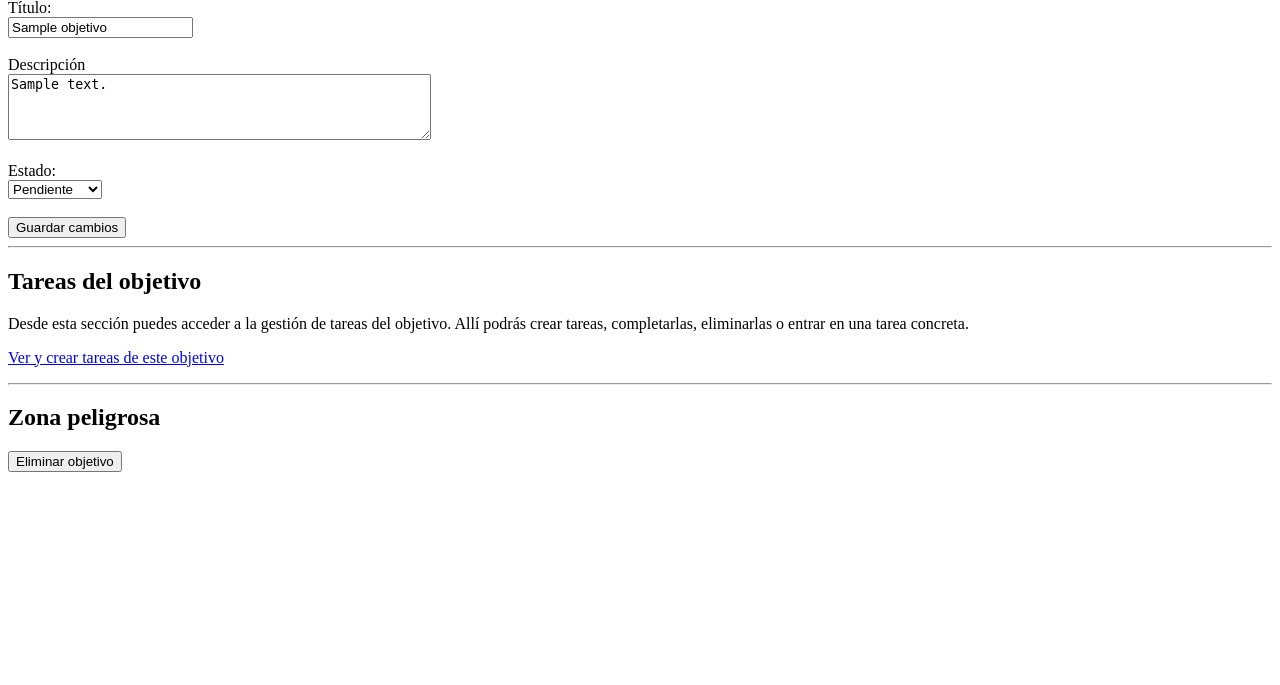
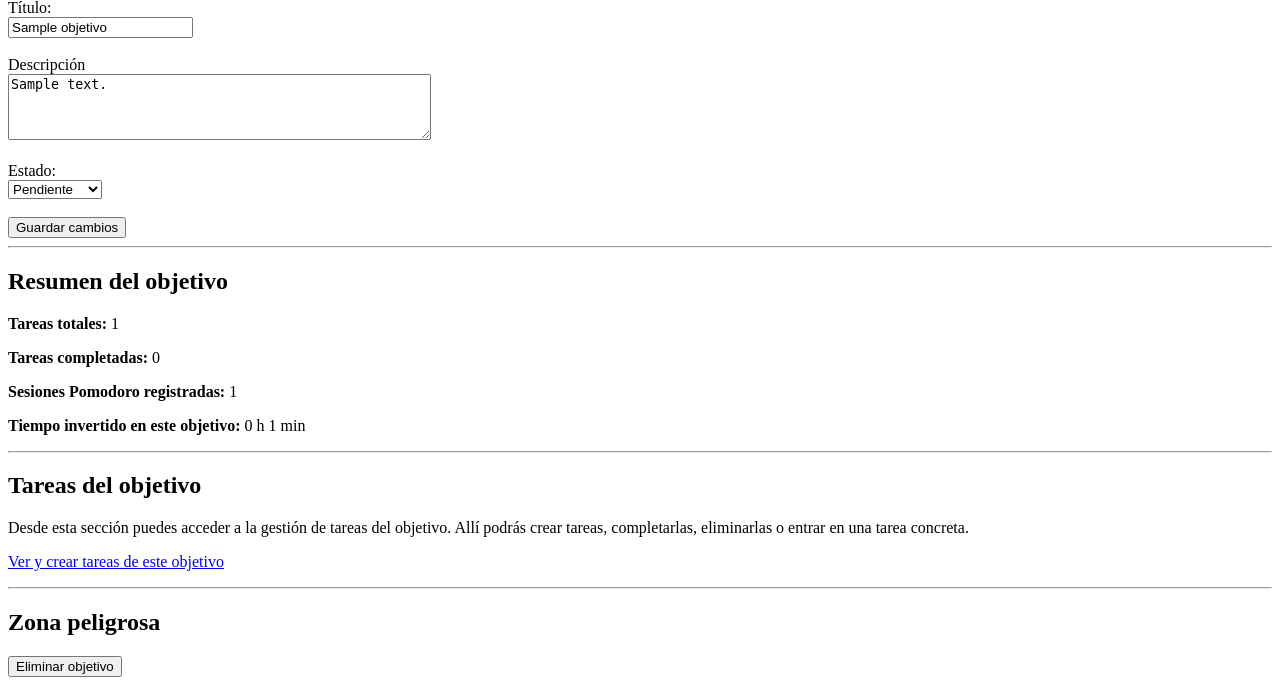
Before and after one commit to Sogdahr/Organica, a PHP site: page /objetivo_detalle.php?id_objetivo=1 in a window 1280 px wide. Shown: the part 254-939 px from the top of the page. Before the commit the page ends 726 px from the top, so only its background shows below. Run offline with PHP 8.4, Linux system fonts and the light colour scheme; the visitor is signed in with stand-in values (Sample User, id 1); tables that the repository leaves empty hold one stand-in row (values such as "Sample post").

Commit message:
Adición de resumen de productividad por objetivo

```diff
--- a/public/objetivo_detalle.php
+++ b/public/objetivo_detalle.php
@@ -28,6 +28,38 @@ $objetivo = $stmt->fetch(PDO::FETCH_ASSOC);
         header("Location: objetivos.php");
         exit;
     }
+
+// Contar tareas del objetivo
+$sql = "SELECT COUNT(*) AS total_tareas
+        FROM tareas
+        WHERE id_objetivo = ?";
+$stmt = $pdo->prepare($sql);
+$stmt->execute([$idObjetivo]);
+$totalTareasObjetivo = $stmt->fetch(PDO::FETCH_ASSOC)["total_tareas"];
+
+// Contar tareas completadas del objetivo
+$sql = "SELECT COUNT(*) AS tareas_completadas
+        FROM tareas
+        WHERE id_objetivo = ? AND estado = 'completada'";
+$stmt = $pdo->prepare($sql);
+$stmt->execute([$idObjetivo]);
+$tareasCompletadasObjetivo = $stmt->fetch(PDO::FETCH_ASSOC)["tareas_completadas"];
+
+// Contar sesiones Pomodoro del objetivo
+$sql = "SELECT COUNT(*) AS total_sesiones,
+            COALESCE(SUM(sesiones_pomodoro.duracion_minutos), 0) AS total_minutos
+        FROM sesiones_pomodoro
+        INNER JOIN tareas ON sesiones_pomodoro.id_tarea = tareas.id_tarea
+        WHERE tareas.id_objetivo = ? AND sesiones_pomodoro.id_usuario = ?";
+$stmt = $pdo->prepare($sql);
+$stmt->execute([$idObjetivo, $idUsuario]);
+$datosPomodoroObjetivo = $stmt->fetch(PDO::FETCH_ASSOC);
+
+$totalSesionesObjetivo = $datosPomodoroObjetivo["total_sesiones"];
+$totalMinutosObjetivo = $datosPomodoroObjetivo["total_minutos"];
+
+$horasObjetivo = floor($totalMinutosObjetivo / 60);
+$minutosRestantesObjetivo = $totalMinutosObjetivo % 60;
 
 // Actualizar objetivo
     if ($_SERVER["REQUEST_METHOD"] === "POST" && isset($_POST["actualizar_objetivo"])) {
@@ -160,6 +192,31 @@ $objetivo = $stmt->fetch(PDO::FETCH_ASSOC);
 
     <hr>
 
+<h2>Resumen del objetivo</h2>
+
+<p>
+    <strong>Tareas totales:</strong>
+    <?php echo htmlspecialchars($totalTareasObjetivo); ?>
+</p>
+
+<p>
+    <strong>Tareas completadas:</strong>
+    <?php echo htmlspecialchars($tareasCompletadasObjetivo); ?>
+</p>
+
+<p>
+    <strong>Sesiones Pomodoro registradas:</strong>
+    <?php echo htmlspecialchars($totalSesionesObjetivo); ?>
+</p>
+
+<p>
+    <strong>Tiempo invertido en este objetivo:</strong>
+    <?php echo htmlspecialchars($horasObjetivo); ?> h
+    <?php echo htmlspecialchars($minutosRestantesObjetivo); ?> min
+</p>
+
+    <hr>
+
     <h2>Tareas del objetivo</h2>
 
     <p>
```
